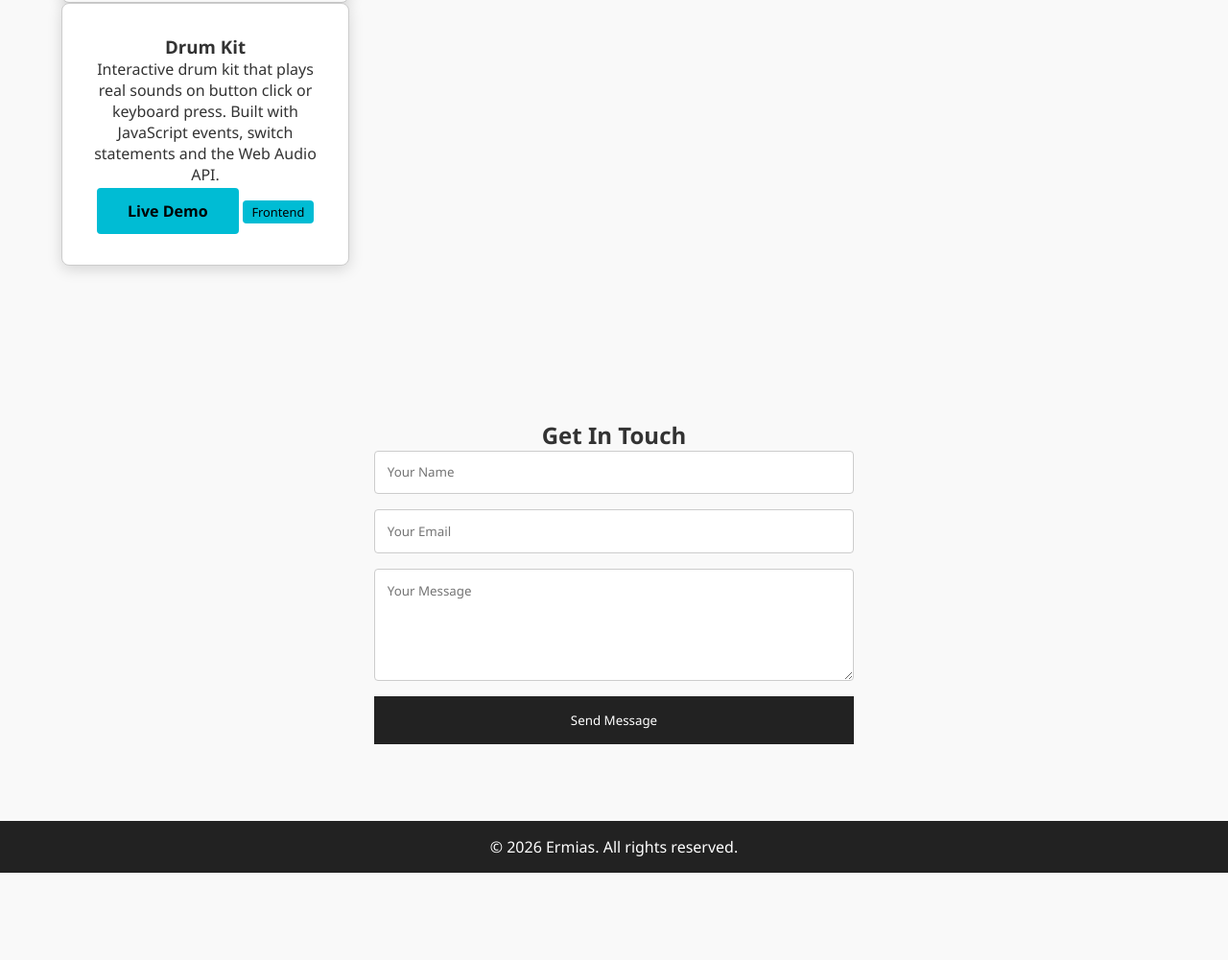
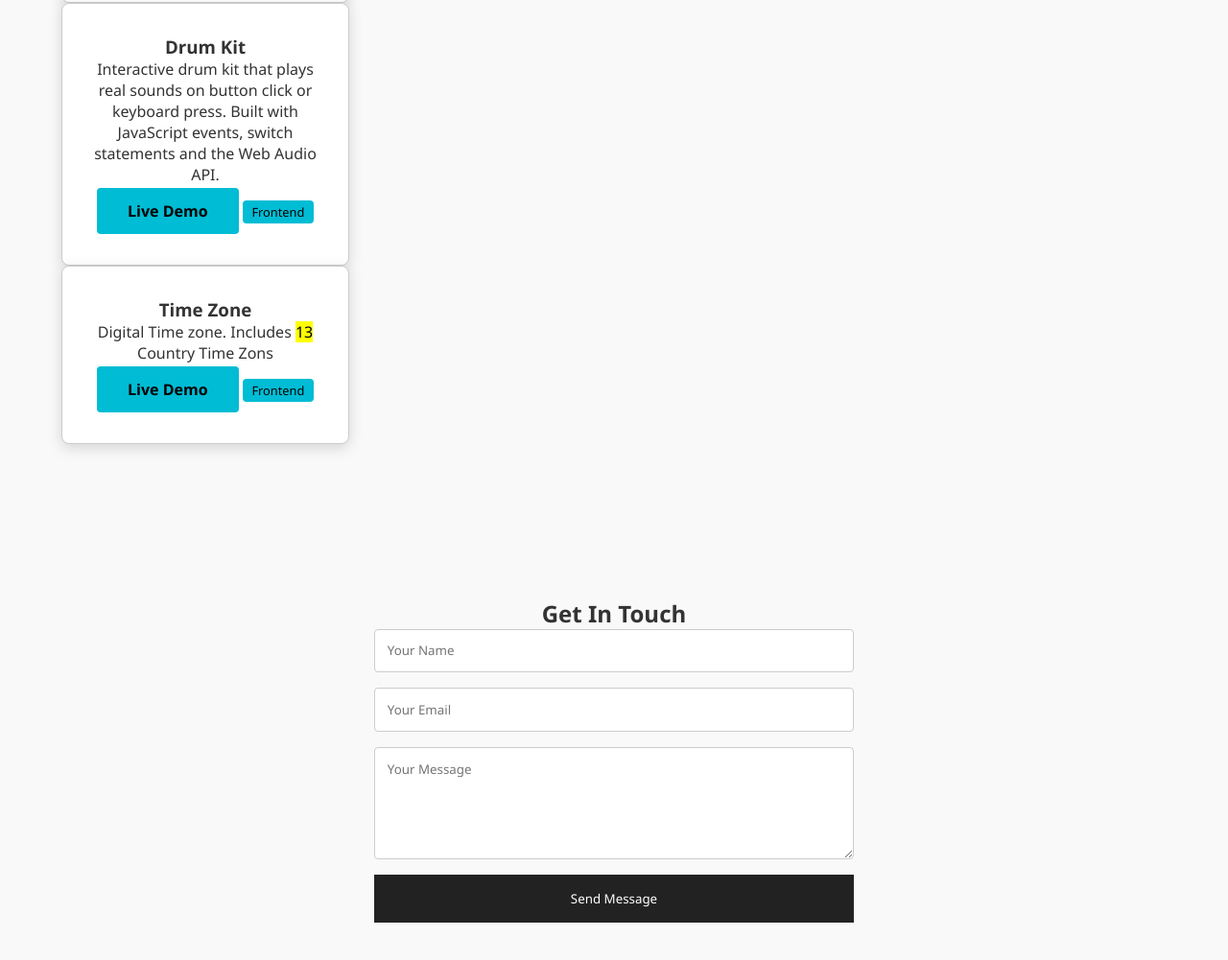
Before and after one commit to ERMIAS422/portfolio, a website: page public/index.html in a window 1280 px wide. Shown: the part 2214-3215 px from the top of the page at 96% size. Before the commit the page ends 3124 px from the top, so only its background shows below. Drawn offline with Linux system fonts and the light colour scheme.

Commit message:
adding digital clock project

```diff
--- a/public/index.html
+++ b/public/index.html
@@ -88,7 +88,14 @@
             <div class="project-card tilt-card" data-category="frontend">
                 <h3>Drum Kit</h3>
                 <p>Interactive drum kit that plays real sounds on button click or keyboard press. Built with JavaScript events, switch statements and the Web Audio API.</p>
-                  <a href="front-end/pro-2-Drum-Kit/index.html" target="_blank" class="btn">Live Demo</a>
+                  <a href="front-end/03-pro-2-Drum-Kit/index.html" target="_blank" class="btn">Live Demo</a>
+                <span class="tag">Frontend</span>
+            </div>
+
+            <div class="project-card tilt-card" data-category="frontend">
+                <h3>Time Zone</h3>
+                <p>Digital Time zone. Includes <mark>13</mark> Country Time Zons</p>
+                  <a href="front-end/04-digital-clock-timezones/index.html" target="_blank" class="btn">Live Demo</a>
                 <span class="tag">Frontend</span>
             </div>
 
```
Also changed, not shown: public/front-end/03-pro-2-Drum-Kit/images/crash.png (renamed from public/front-end/pro-2-Drum-Kit/images/crash.png), public/front-end/03-pro-2-Drum-Kit/images/kick.png (renamed from public/front-end/pro-2-Drum-Kit/images/kick.png), public/front-end/03-pro-2-Drum-Kit/images/snare.png (renamed from public/front-end/pro-2-Drum-Kit/images/snare.png), public/front-end/03-pro-2-Drum-Kit/images/tom1.png (renamed from public/front-end/pro-2-Drum-Kit/images/tom1.png), public/front-end/03-pro-2-Drum-Kit/images/tom2.png (renamed from public/front-end/pro-2-Drum-Kit/images/tom2.png), public/front-end/03-pro-2-Drum-Kit/images/tom3.png (renamed from public/front-end/pro-2-Drum-Kit/images/tom3.png), public/front-end/03-pro-2-Drum-Kit/images/tom4.png (renamed from public/front-end/pro-2-Drum-Kit/images/tom4.png), public/front-end/03-pro-2-Drum-Kit/index.html (renamed from public/front-end/pro-2-Drum-Kit/index.html), public/front-end/03-pro-2-Drum-Kit/index.js (renamed from public/front-end/pro-2-Drum-Kit/index.js), public/front-end/03-pro-2-Drum-Kit/styles.css (renamed from public/front-end/pro-2-Drum-Kit/styles.css), 14 other files.
